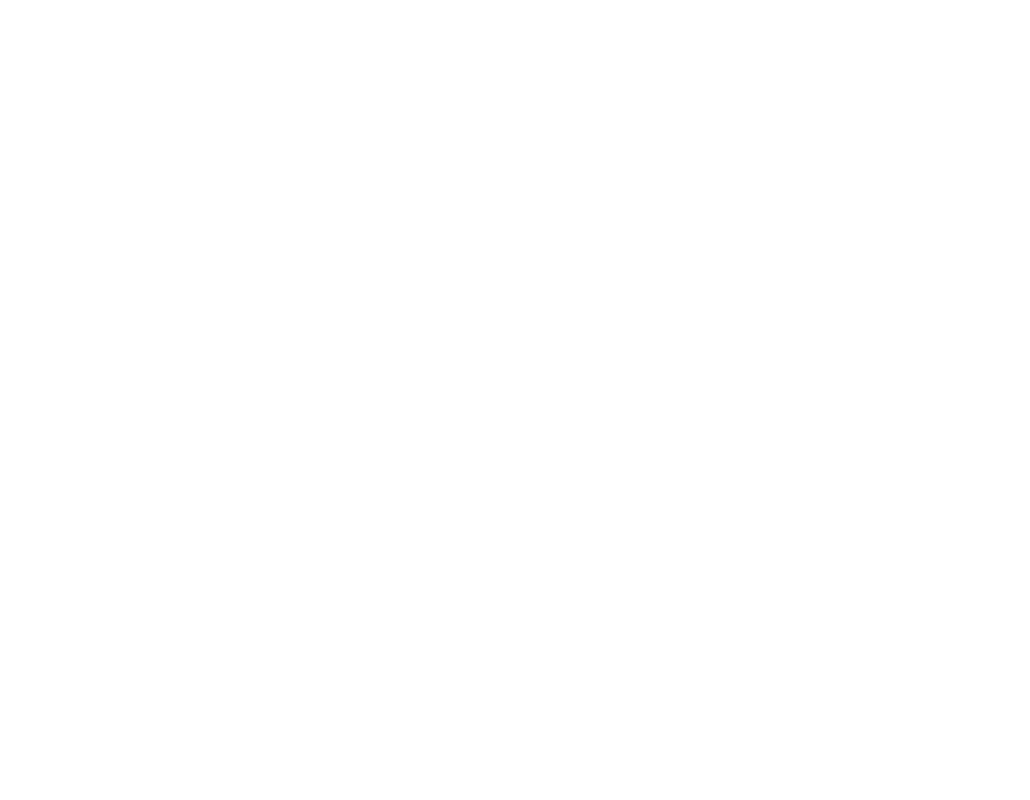
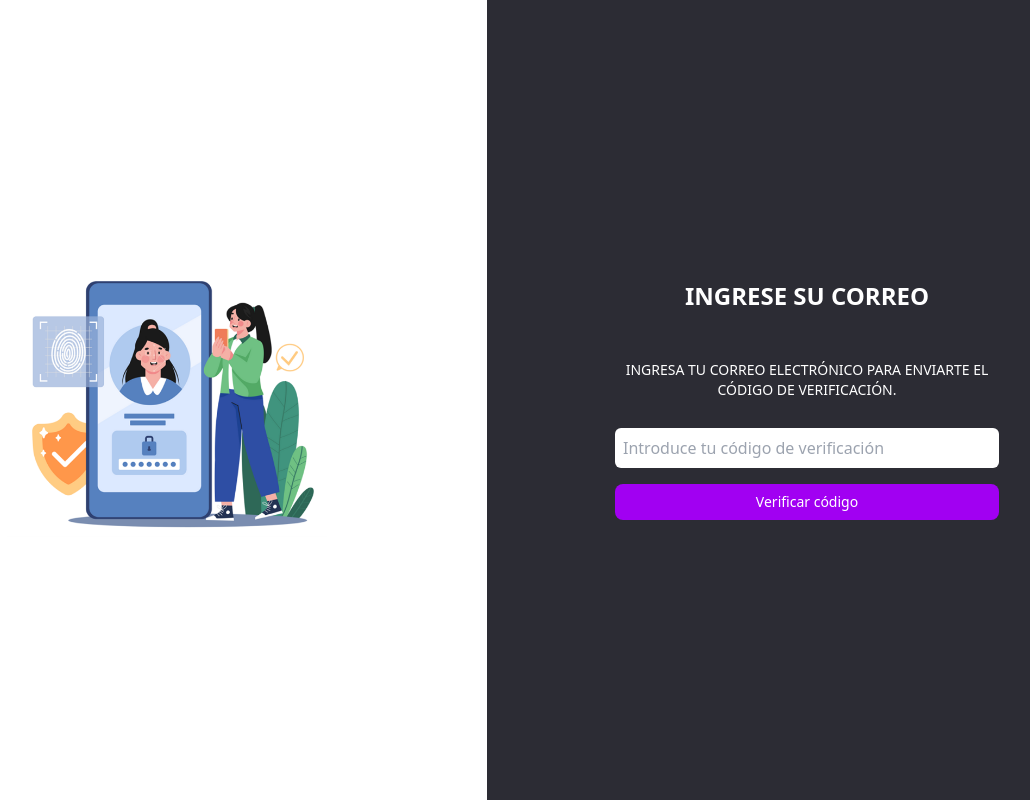
Before and after one commit to ImpulsatecRivera/Rivera, a React (Vite) app in the folder Frontend/page-Private/: page /verification-code in a window 1280 px wide. Before the commit this address had no page. Shown: the whole page, without its empty margins (153-1183 px from the left). Built offline with nearby package versions, Linux system fonts and the light colour scheme.

Commit message:
Añadir pantallas de recuperación y verificación con enrutamiento

```diff
--- a/Frontend/page-Private/src/App.jsx
+++ b/Frontend/page-Private/src/App.jsx
@@ -1,12 +1,15 @@
+// ✅ App.jsx corregido
 import { Routes, Route } from "react-router-dom";
 import Login from "./pages/Login";
 import RecoverPassword from "./pages/RecoverPassword";
+import VerificationCode from "./pages/VerificationCode";
 
 function App() {
   return (
     <Routes>
       <Route path="/" element={<Login />} />
       <Route path="/recuperar" element={<RecoverPassword />} />
+      <Route path="/verification-code" element={<VerificationCode />} />
     </Routes>
   );
 }
--- a/Frontend/page-Private/src/pages/RecoverPassword.jsx
+++ b/Frontend/page-Private/src/pages/RecoverPassword.jsx
@@ -3,20 +3,22 @@
 import candado from "../images/candado.png";
 import ilustracion from "../images/recover.png";
 import Title from "../components/RecoverPassword/Title";
+import { useNavigate } from "react-router-dom";
 
 const RecoverPassword = () => {
+  const navigate = useNavigate();
+
+  const handleSubmit = (e) => {
+    e.preventDefault();
+    navigate("/verification-code");
+  };
+
   return (
     <div className="min-h-screen flex flex-col lg:flex-row">
-      {/* Imagen izquierda */}
       <div className="w-full lg:w-1/2 bg-white flex items-center justify-center p-10">
-        <img
-          src={ilustracion}
-          alt="Ilustración de recuperación"
-          className="max-w-xs w-full"
-        />
+        <img src={ilustracion} alt="Ilustración de recuperación" className="max-w-xs w-full" />
       </div>
 
-      {/* Formulario */}
       <div className="w-full lg:w-1/2 bg-[#2c2c34] text-white flex flex-col justify-center items-center p-10 space-y-6">
         <img src={candado} alt="Icono de candado" className="w-24 h-24 mb-4" />
         <Title className="text-white">RECUPERAR CONTRASEÑA</Title>
@@ -24,12 +26,11 @@
           Para recuperar tu contraseña, introduce el correo con el que te registraste.
         </p>
 
-        <form className="w-full max-w-sm space-y-4">
+        <form onSubmit={handleSubmit} className="w-full max-w-sm space-y-4">
           <Input label="Correo" type="email" placeholder="ejemplo@email.com" />
-         <Button className="bg-[#a100f2] hover:bg-[#7d00c1]">
+          <Button className="bg-[#a100f2] hover:bg-[#7d00c1]">
             Enviar código
-         </Button>
-
+          </Button>
         </form>
       </div>
     </div>
--- /dev/null
+++ b/Frontend/page-Private/src/pages/VerificationCode.jsx
@@ -0,0 +1,41 @@
+import Input from "../components/Login/Input";
+import Button from "../components/Login/Button";
+import Title from "../components/RecoverPassword/Title";
+import verificationImg from "../images/verification.png"; // la imagen con el teléfono y el código
+
+const VerificationCode = () => {
+  return (
+    <div className="min-h-screen flex flex-col lg:flex-row">
+
+      {/* Imagen izquierda */}
+      <div className="w-full lg:w-1/2 bg-white flex items-center justify-center p-10">
+        <img
+          src={verificationImg}
+          alt="Ilustración de verificación"
+          className="max-w-xs w-full"
+        />
+      </div>
+
+      {/* Formulario */}
+      <div className="w-full lg:w-1/2 bg-[#2c2c34] text-white flex flex-col justify-center items-center p-10 space-y-6">
+        <Title className="text-white">INGRESE SU CORREO</Title>
+
+        <p className="text-center text-white text-sm max-w-sm">
+          INGRESA TU CORREO ELECTRÓNICO PARA ENVIARTE EL CÓDIGO DE VERIFICACIÓN.
+        </p>
+
+        <form className="w-full max-w-sm space-y-4">
+          <Input
+            type="text"
+            placeholder="Introduce tu código de verificación"
+          />
+          <Button className="bg-[#a100f2] hover:bg-[#7d00c1]">
+            Verificar código
+          </Button>
+        </form>
+      </div>
+    </div>
+  );
+};
+
+export default VerificationCode;
```
Also changed, not shown: Frontend/page-Private/src/images/verification.png (added).
